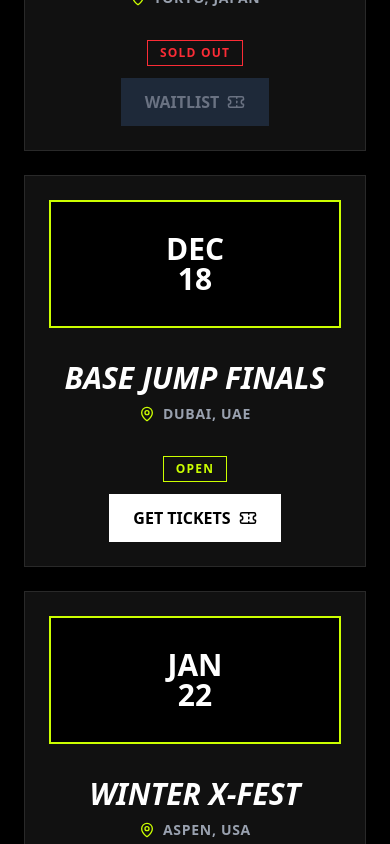
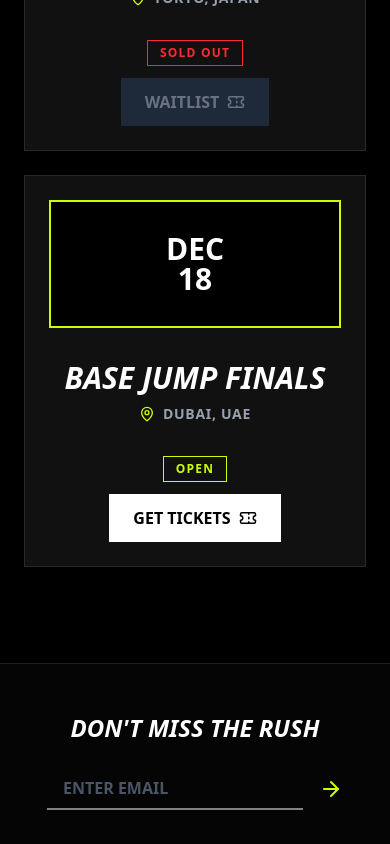
Before and after one commit to Vanshmudgal/energy_deploy, a React (Vite) app: page /events in a window 390 px wide. Shown: the part 1156-2000 px from the top of the page. Built offline with nearby package versions, Linux system fonts and the light colour scheme.

Commit message:
newchanges

```diff
--- a/src/components/Events.jsx
+++ b/src/components/Events.jsx
@@ -26,15 +26,7 @@ const events = [
     date: "DEC 18",
     location: "Dubai, UAE",
     status: "OPEN",
-    image: "https://play-lh.googleusercontent.com/jCBxmz9cNGEtFWuxkmmkylk_Ao0IgxWO068nvUSLSkt2Rw5BE5cLYD2gUsss6WKfkAo" // Note: This might 404/fail to load depending on Google's URL status
-  },
-  {
-    id: 4,
-    title: "WINTER X-FEST",
-    date: "JAN 22",
-    location: "Aspen, USA",
-    status: "OPEN",
-    image: "https://crva.imgix.net/hero-images/Ice-Skating.jpg?auto=compress%2Cformat&fit=crop&fm=webp&ixlib=php-3.1.0&q=80&v=1668019884"
+    image: "https://play-lh.googleusercontent.com/jCBxmz9cNGEtFWuxkmmkylk_Ao0IgxWO068nvUSLSkt2Rw5BE5cLYD2gUsss6WKfkAo" // Handled gracefully by our onError fallback
   }
 ];
 
@@ -43,21 +35,21 @@ const EventCard = ({ event }) => {
   const [imageLoaded, setImageLoaded] = useState(false);
 
   return (
-    <div className="relative">
-      {/* Hidden image to track network loading state
-        Using loading="lazy" defers network request until card is near viewport
-      */}
+    <div className="relative overflow-hidden">
+
+      {/* Invisible tracking image for lazy loading */}
       <img
         src={event.image}
         alt={event.title}
         loading="lazy"
         onLoad={() => setImageLoaded(true)}
-        className="hidden"
+        onError={() => setImageLoaded(true)}
+        className="absolute inset-0 w-full h-full opacity-0 pointer-events-none -z-10"
       />
 
       {!imageLoaded ? (
         /* --- SKELETON STATE --- */
-        <div className="bg-[#111] border border-white/5 p-6 md:p-8 flex flex-col md:flex-row items-center gap-8 animate-pulse">
+        <div className="bg-[#111] border border-white/5 p-6 md:p-8 flex flex-col md:flex-row items-center gap-8 animate-pulse relative z-10">
           {/* Date Skeleton */}
           <div className="flex-shrink-0 w-full md:w-32 h-32 bg-gray-800 rounded"></div>
 
@@ -78,7 +70,7 @@ const EventCard = ({ event }) => {
         </div>
       ) : (
         /* --- LOADED CARD STATE --- */
-        <div className="group bg-[#111] border border-white/10 hover:border-[#ccff00] p-6 md:p-8 flex flex-col md:flex-row items-center gap-8 transition-all duration-300 hover:bg-[#1a1a1a] hover:shadow-[0_0_30px_rgba(204,255,0,0.1)]">
+        <div className="group bg-[#111] border border-white/10 hover:border-[#ccff00] p-6 md:p-8 flex flex-col md:flex-row items-center gap-8 transition-all duration-300 hover:bg-[#1a1a1a] hover:shadow-[0_0_30px_rgba(204,255,0,0.1)] relative z-10">
           {/* Date Box */}
           <div className="flex-shrink-0 w-full md:w-32 h-32 border-2 border-[#ccff00] flex flex-col items-center justify-center bg-black group-hover:bg-[#ccff00] group-hover:text-black transition-colors duration-300">
             <span className="text-3xl font-black uppercase text-center leading-none">
@@ -92,6 +84,9 @@ const EventCard = ({ event }) => {
               src={event.image}
               className="w-full h-full object-cover grayscale group-hover:grayscale-0 transition-all duration-500 group-hover:scale-110"
               alt={event.title}
+              onError={(e) => {
+                e.target.src = "https://images.unsplash.com/photo-1540331547168-8b63109225b7?q=80&w=600&auto=format&fit=crop";
+              }}
             />
           </div>
 
```
